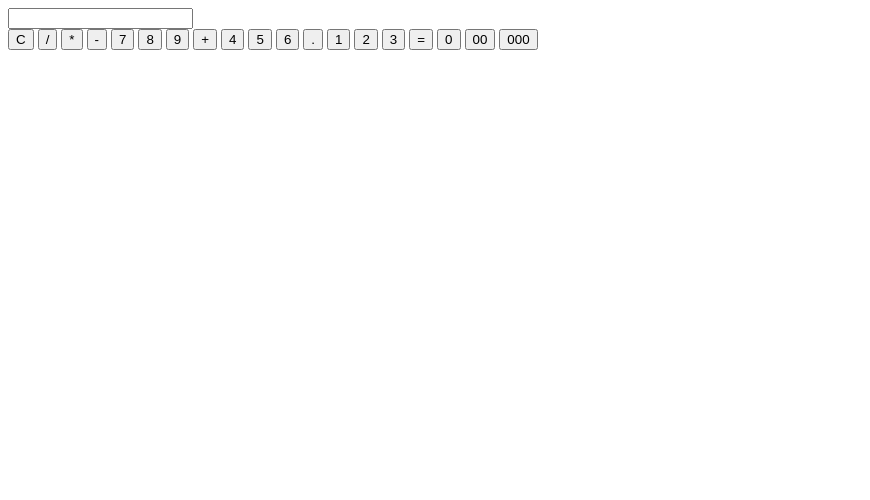
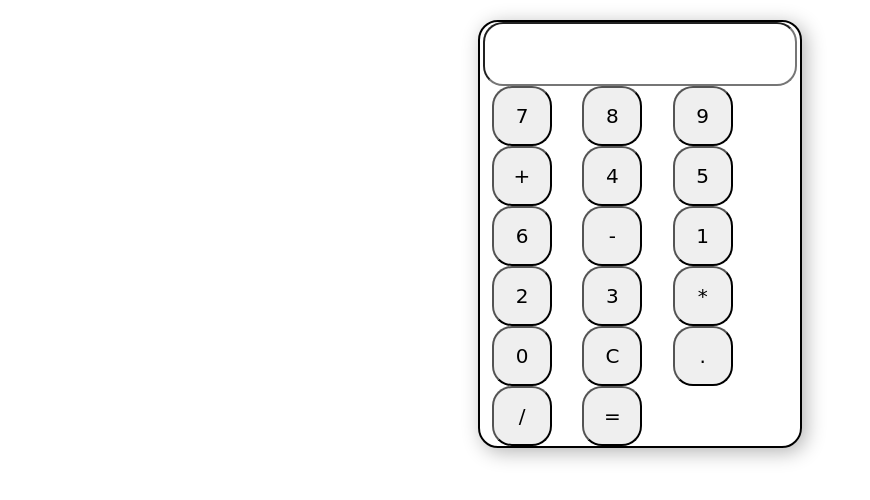
Before and after one commit to PedroWatermann/calculadora, a plain HTML site: page index.html in a window 1280 px wide. Shown: the whole page, without its empty margins (0-870 px from the left). Drawn offline with Linux system fonts and the light colour scheme.

Commit message:
Comecei pelo menos

```diff
--- a/index.html
+++ b/index.html
@@ -5,16 +5,13 @@
     <meta charset="UTF-8">
     <meta name="viewport" content="width=device-width, initial-scale=1.0">
     <title>Calculadora</title>
+    <link rel="stylesheet" href="style.css">
 </head>
 
 <body>
     <div id="calculadora">
         <input id="tela" readonly>
         <div id="botoes">
-            <button onclick="limpaTela()">C</button>
-            <button onclick="mostrarNaTela('+')">/</button>
-            <button onclick="mostrarNaTela('+')">*</button>
-            <button onclick="mostrarNaTela('+')">-</button>
             <button onclick="mostrarNaTela('+')">7</button>
             <button onclick="mostrarNaTela('+')">8</button>
             <button onclick="mostrarNaTela('+')">9</button>
@@ -22,14 +19,16 @@
             <button onclick="mostrarNaTela('+')">4</button>
             <button onclick="mostrarNaTela('+')">5</button>
             <button onclick="mostrarNaTela('+')">6</button>
-            <button onclick="mostrarNaTela('+')">.</button>
+            <button onclick="mostrarNaTela('+')">-</button>
             <button onclick="mostrarNaTela('+')">1</button>
             <button onclick="mostrarNaTela('+')">2</button>
             <button onclick="mostrarNaTela('+')">3</button>
-            <button onclick="calcular()">=</button>
+            <button onclick="mostrarNaTela('+')">*</button>
             <button onclick="mostrarNaTela('+')">0</button>
-            <button onclick="mostrarNaTela('+')">00</button>
-            <button onclick="mostrarNaTela('+')">000</button>
+            <button onclick="limpaTela()">C</button>
+            <button onclick="mostrarNaTela('+')">.</button>
+            <button onclick="mostrarNaTela('+')">/</button>
+            <button class="igual" onclick="calcular()">=</button>
         </div>
     </div>
 </body>
--- a/style.css
+++ b/style.css
@@ -0,0 +1,38 @@
+* {
+    margin: 0;
+    padding: 0;
+    font-family: cursive;
+    font-size: 20px;
+}
+
+body {
+    display: flex;
+    justify-content: center;
+    align-items: center;
+}
+
+#calculadora {
+    display: grid;
+    flex-direction: column;
+    max-width: 320px;
+    max-height: 700px;
+    border: 2px solid black;
+    border-radius: 20px;
+    box-shadow: 4px 4px 20px rgba(0, 0, 0, 0.3);
+    margin-top: 20px;
+}
+
+#tela {
+    width: auto;
+    height: 60px;
+    font-size: 13px;
+    border-radius: 20px;
+    margin: 0 3px 0 3px;
+}
+
+button {
+    width: 60px;
+    height: 60px;
+    margin: 0 12px 0 12px;
+    border-radius: 20px;
+}
```
